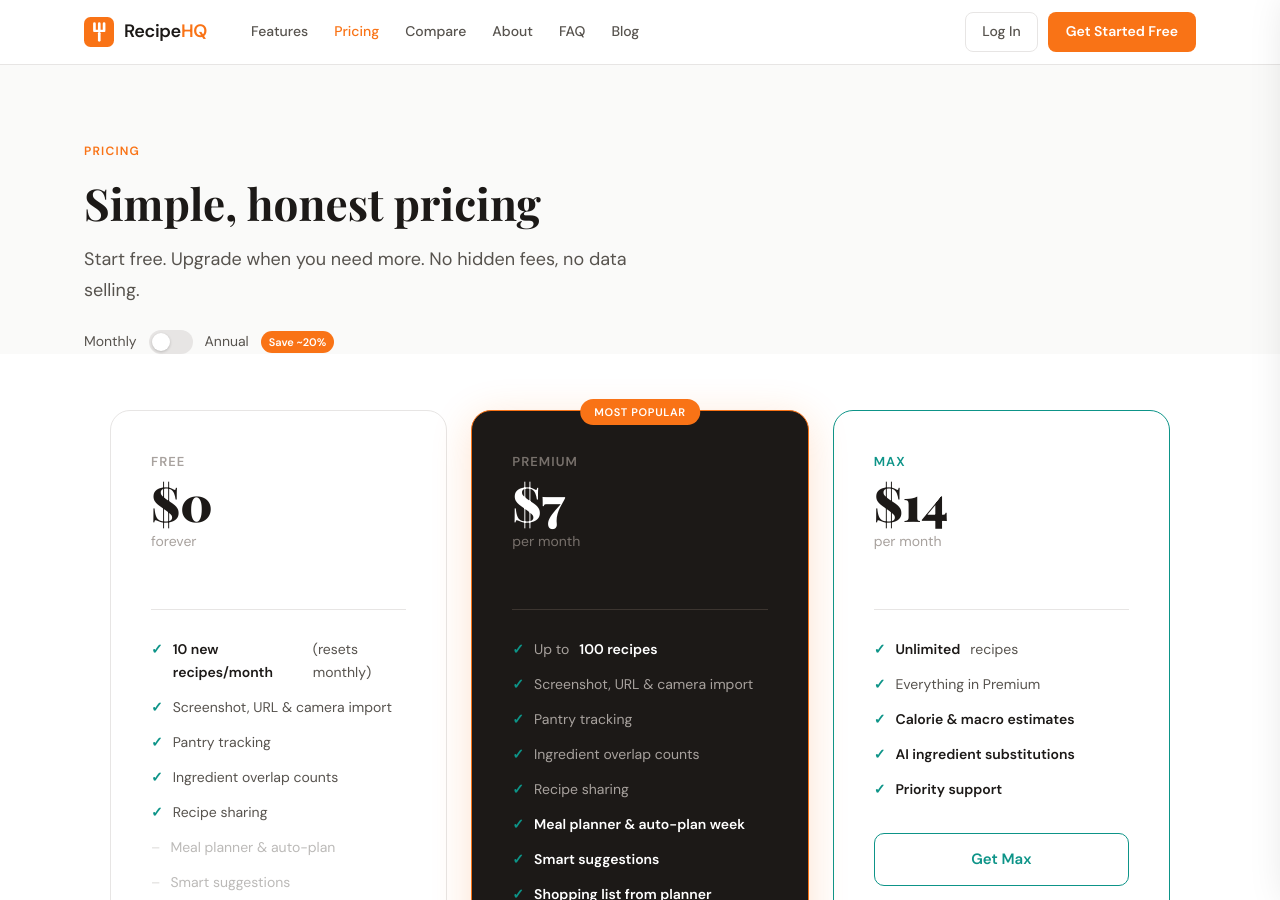
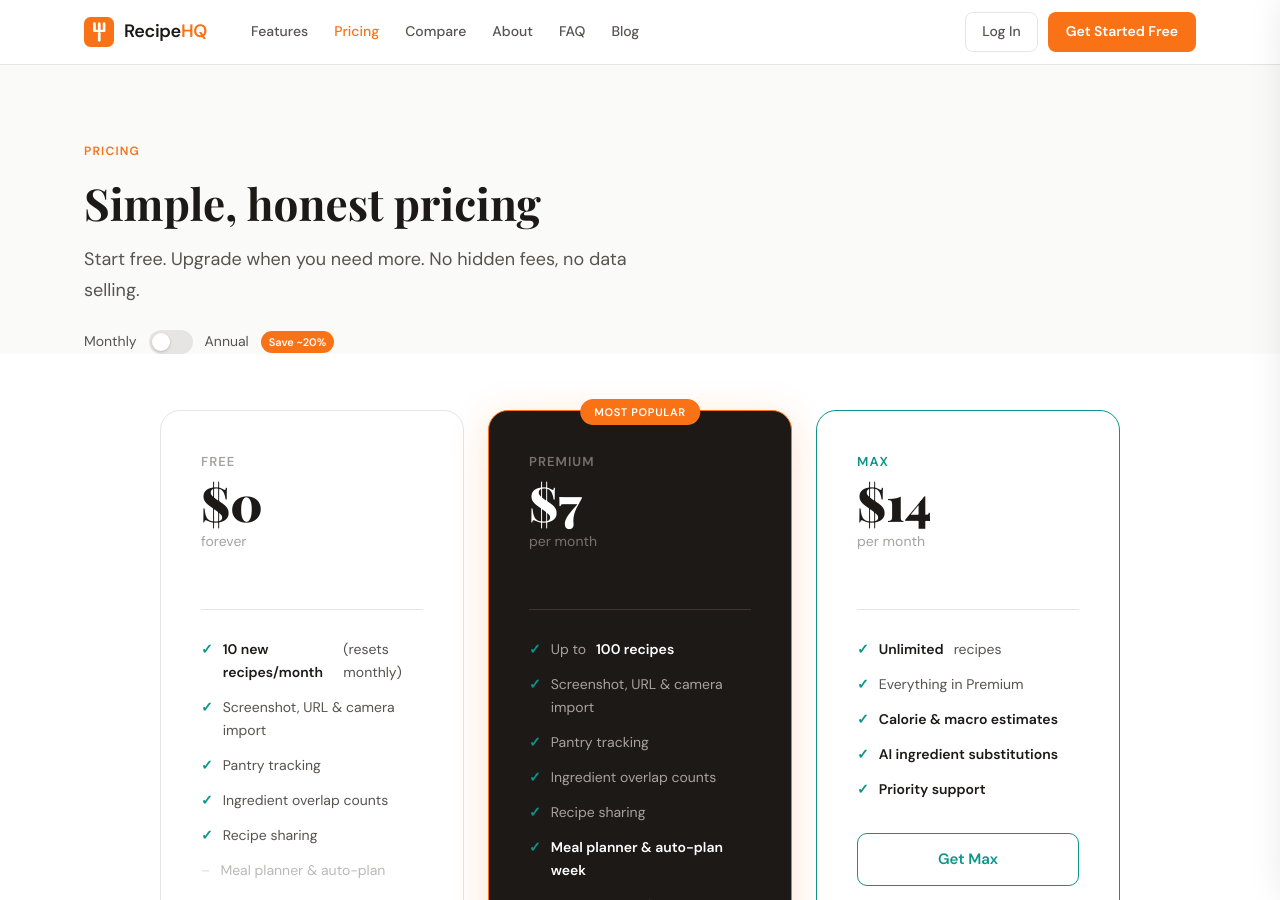
Before and after one commit to bgerlach463/recipehq-site, a Jekyll site: the page built from pricing/index.html, in a window 1280 px wide and 900 px high. Built offline with Jekyll 4.4.1, drawn with Linux system fonts in a browser that asks for light colours.

Commit message:
Fix pricing mobile — remove inline grid override
Inline style was forcing 3 columns on all screen sizes,
overriding the CSS media query. Now uses CSS class only.

Co-Authored-By: Claude Opus 4.6 (1M context) <noreply@anthropic.com>

```diff
--- a/pricing/index.html
+++ b/pricing/index.html
@@ -103,7 +103,7 @@ body_scripts: |
   </div>
 
   <div class="container">
-    <div class="pricing-grid" style="grid-template-columns:1fr 1fr 1fr;max-width:1060px">
+    <div class="pricing-grid">
 
       <!-- Free -->
       <div class="plan-card">
```
